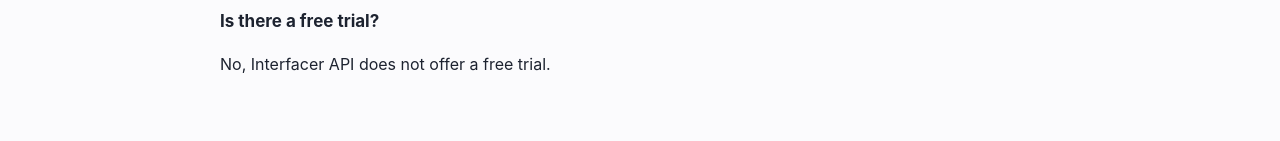
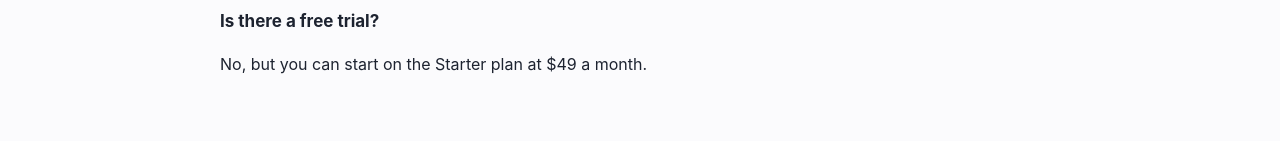
Before and after one commit to letter-demos/interfacerapi-com, a plain HTML site: page pricing.html in a window 1280 px wide. Shown: the part 654-795 px from the top of the page. Drawn offline with Linux system fonts and the light colour scheme.

Commit message:
Reword the free trial answer on the pricing page
- The pricing page FAQ answer to "Is there a free trial?" now reads exactly: "No, but you can start on the Starter plan at $49 a month."
- Nothing else on the page changed. The question and its styling are the same as before.
- The site is plain HTML with no build step and no automated checks, so there was nothing to run.

```diff
--- a/pricing.html
+++ b/pricing.html
@@ -17,7 +17,7 @@
 <section id="faq">
 <h2>Frequently asked questions</h2>
 <h3>Is there a free trial?</h3>
-<p>No, Interfacer API does not offer a free trial.</p>
+<p>No, but you can start on the Starter plan at $49 a month.</p>
 </section>
 </div></main>
 <footer><div class="wrap">© 2026 Interfacer API. One API for every API your product needs to talk to.</div></footer>
```
